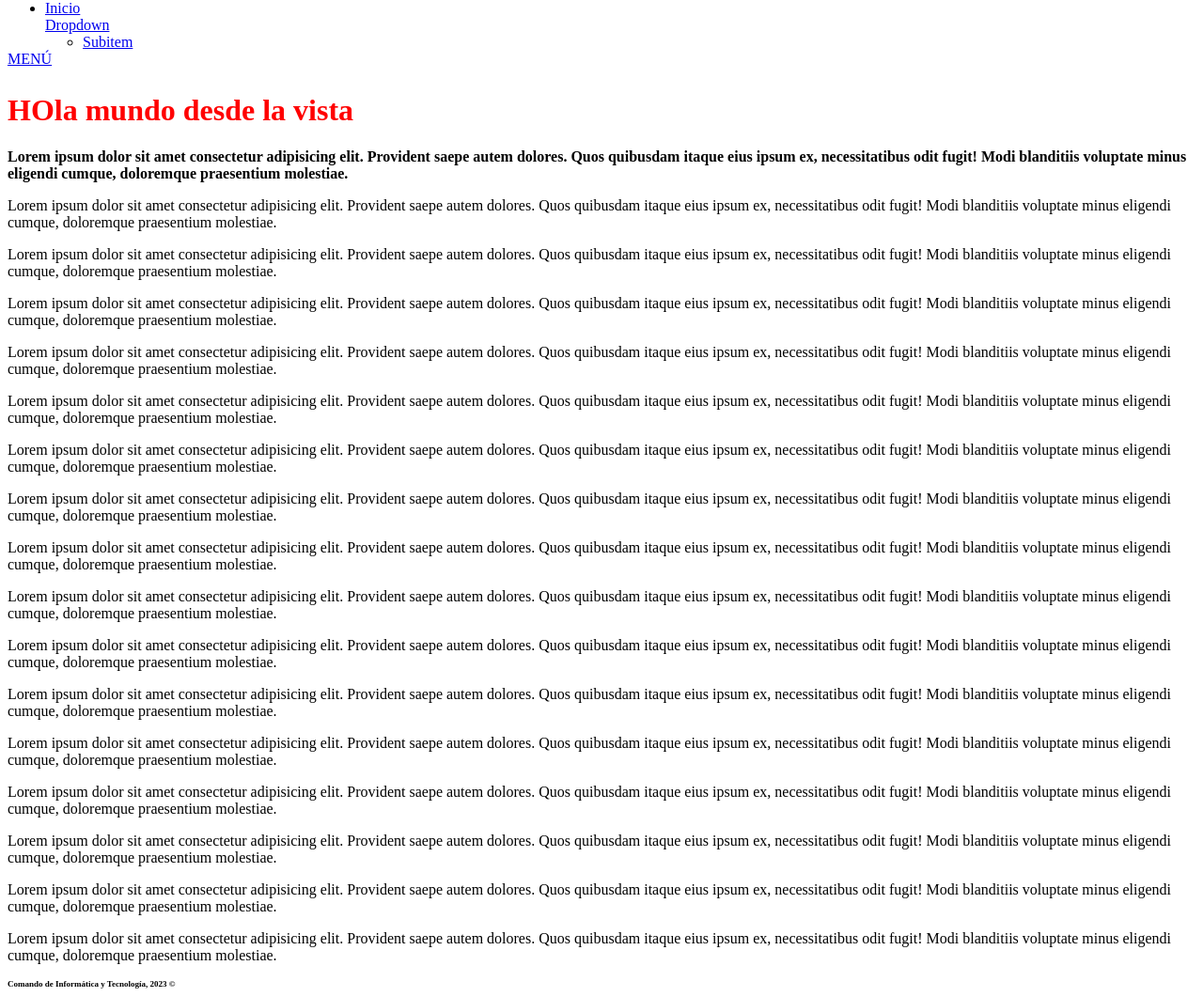
After one commit to bolvitor/prueba_pdf2, a PHP site: template views/reporte/pdf.php in a window 1280 px wide. The commit adds this page. Shown: the part 26-1087 px from the top of the page at 94% size. Run offline with PHP 8.4, Linux system fonts and the light colour scheme; the template is opened without the code that fills it, so the values that code supplies are empty.

Commit message:
actualizacion de repositorio

```diff
--- a/public/index.php
+++ b/public/index.php
@@ -4,10 +4,13 @@ require_once __DIR__ . '/../includes/app.php';
 
 use MVC\Router;
 use Controllers\AppController;
+use Controllers\ReporteController;
+
 $router = new Router();
 $router->setBaseURL('/' . $_ENV['APP_NAME']);
 
 $router->get('/', [AppController::class,'index']);
+$router->get('/pdf', [ReporteController::class,'pdf']);
 
 // Comprueba y valida las rutas, que existan y les asigna las funciones del Controlador
 $router->comprobarRutas();
--- /dev/null
+++ b/views/reporte/footer.php
@@ -0,0 +1 @@
+<p>footer de PDF pagina no. {PAGENO} de {nb}</p>
--- /dev/null
+++ b/views/reporte/header.php
@@ -0,0 +1,2 @@
+<p>header de PDF</p>
+<?= $saludo ?>
--- /dev/null
+++ b/views/reporte/pdf.php
@@ -0,0 +1,29 @@
+<style>
+    h1{
+        color: red
+    }
+</style>
+<h1>HOla mundo desde la vista</h1>
+<p><?= $grado .  " " . $userData?></p>
+<ul>
+    <?php foreach ($data as $d) : ?>
+        <li><?= $d ?></li>
+    <?php endforeach  ?>
+</ul>
+<p style="font-weight: bold">Lorem ipsum dolor sit amet consectetur adipisicing elit. Provident saepe autem dolores. Quos quibusdam itaque eius ipsum ex, necessitatibus odit fugit! Modi blanditiis voluptate minus eligendi cumque, doloremque praesentium molestiae.</p>
+<p>Lorem ipsum dolor sit amet consectetur adipisicing elit. Provident saepe autem dolores. Quos quibusdam itaque eius ipsum ex, necessitatibus odit fugit! Modi blanditiis voluptate minus eligendi cumque, doloremque praesentium molestiae.</p>
+<p>Lorem ipsum dolor sit amet consectetur adipisicing elit. Provident saepe autem dolores. Quos quibusdam itaque eius ipsum ex, necessitatibus odit fugit! Modi blanditiis voluptate minus eligendi cumque, doloremque praesentium molestiae.</p>
+<p>Lorem ipsum dolor sit amet consectetur adipisicing elit. Provident saepe autem dolores. Quos quibusdam itaque eius ipsum ex, necessitatibus odit fugit! Modi blanditiis voluptate minus eligendi cumque, doloremque praesentium molestiae.</p>
+<p>Lorem ipsum dolor sit amet consectetur adipisicing elit. Provident saepe autem dolores. Quos quibusdam itaque eius ipsum ex, necessitatibus odit fugit! Modi blanditiis voluptate minus eligendi cumque, doloremque praesentium molestiae.</p>
+<p>Lorem ipsum dolor sit amet consectetur adipisicing elit. Provident saepe autem dolores. Quos quibusdam itaque eius ipsum ex, necessitatibus odit fugit! Modi blanditiis voluptate minus eligendi cumque, doloremque praesentium molestiae.</p>
+<p>Lorem ipsum dolor sit amet consectetur adipisicing elit. Provident saepe autem dolores. Quos quibusdam itaque eius ipsum ex, necessitatibus odit fugit! Modi blanditiis voluptate minus eligendi cumque, doloremque praesentium molestiae.</p>
+<p>Lorem ipsum dolor sit amet consectetur adipisicing elit. Provident saepe autem dolores. Quos quibusdam itaque eius ipsum ex, necessitatibus odit fugit! Modi blanditiis voluptate minus eligendi cumque, doloremque praesentium molestiae.</p>
+<p>Lorem ipsum dolor sit amet consectetur adipisicing elit. Provident saepe autem dolores. Quos quibusdam itaque eius ipsum ex, necessitatibus odit fugit! Modi blanditiis voluptate minus eligendi cumque, doloremque praesentium molestiae.</p>
+<p>Lorem ipsum dolor sit amet consectetur adipisicing elit. Provident saepe autem dolores. Quos quibusdam itaque eius ipsum ex, necessitatibus odit fugit! Modi blanditiis voluptate minus eligendi cumque, doloremque praesentium molestiae.</p>
+<p>Lorem ipsum dolor sit amet consectetur adipisicing elit. Provident saepe autem dolores. Quos quibusdam itaque eius ipsum ex, necessitatibus odit fugit! Modi blanditiis voluptate minus eligendi cumque, doloremque praesentium molestiae.</p>
+<p>Lorem ipsum dolor sit amet consectetur adipisicing elit. Provident saepe autem dolores. Quos quibusdam itaque eius ipsum ex, necessitatibus odit fugit! Modi blanditiis voluptate minus eligendi cumque, doloremque praesentium molestiae.</p>
+<p>Lorem ipsum dolor sit amet consectetur adipisicing elit. Provident saepe autem dolores. Quos quibusdam itaque eius ipsum ex, necessitatibus odit fugit! Modi blanditiis voluptate minus eligendi cumque, doloremque praesentium molestiae.</p>
+<p>Lorem ipsum dolor sit amet consectetur adipisicing elit. Provident saepe autem dolores. Quos quibusdam itaque eius ipsum ex, necessitatibus odit fugit! Modi blanditiis voluptate minus eligendi cumque, doloremque praesentium molestiae.</p>
+<p>Lorem ipsum dolor sit amet consectetur adipisicing elit. Provident saepe autem dolores. Quos quibusdam itaque eius ipsum ex, necessitatibus odit fugit! Modi blanditiis voluptate minus eligendi cumque, doloremque praesentium molestiae.</p>
+<p>Lorem ipsum dolor sit amet consectetur adipisicing elit. Provident saepe autem dolores. Quos quibusdam itaque eius ipsum ex, necessitatibus odit fugit! Modi blanditiis voluptate minus eligendi cumque, doloremque praesentium molestiae.</p>
+<p>Lorem ipsum dolor sit amet consectetur adipisicing elit. Provident saepe autem dolores. Quos quibusdam itaque eius ipsum ex, necessitatibus odit fugit! Modi blanditiis voluptate minus eligendi cumque, doloremque praesentium molestiae.</p>
```
Also changed, not shown: composer.json (+6 -3 lines), controllers/ReporteController.php (added, +41 -0 lines).
